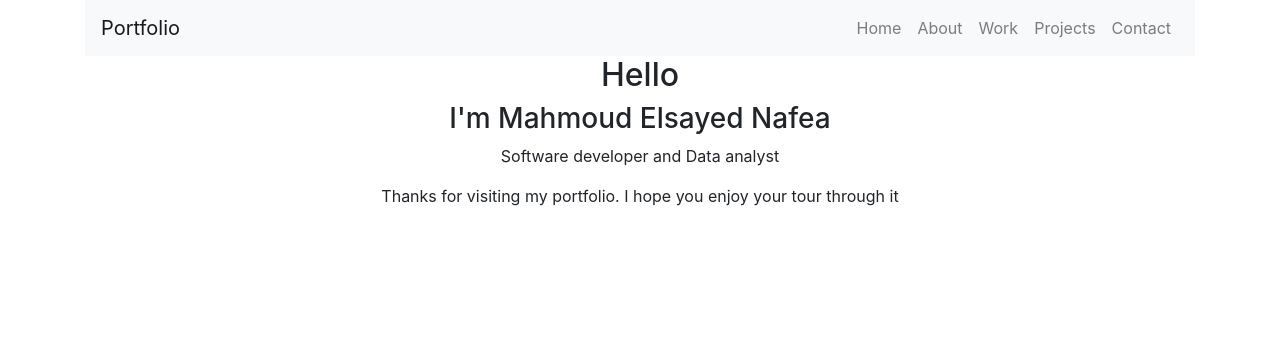
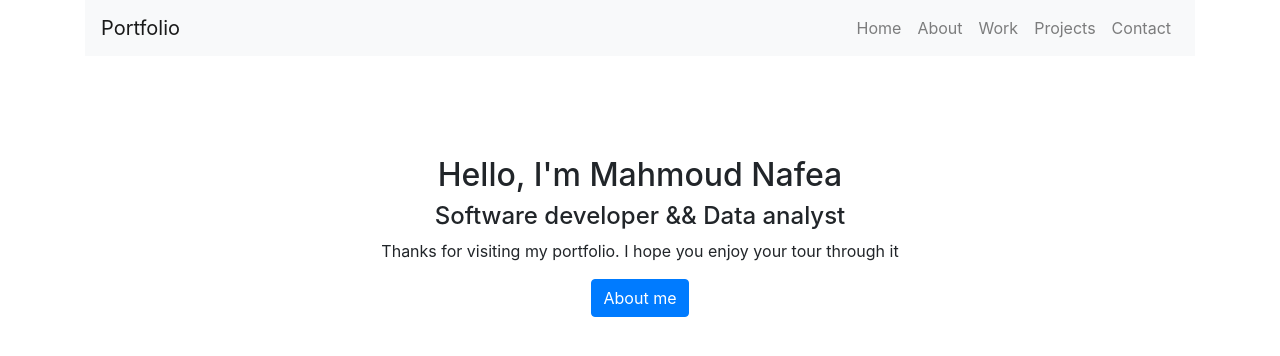
Before and after one commit to MahmoudNafea/portfolio, a React (Create React App) app: page / in a window 1280 px wide. Shown: the top 356 px of the page. Built offline with nearby package versions, Linux system fonts and the light colour scheme.

Commit message:
adding info button to home page

```diff
--- a/src/components/home.js
+++ b/src/components/home.js
@@ -1,4 +1,5 @@
 import React, { Component } from 'react';
+import { Link } from 'react-router-dom';
 // import Background from "./background";
 // import WOW from "wowjs";
 
@@ -11,12 +12,15 @@ class HomePage extends Component {
 
     render() {
         return (
-            <div className="container text-center">
+            <div id="home" className="container text-center">
                 {/* <Background /> */}
-                <h2 className="title">Hello</h2>
-                <h3 className="sub-title">I'm Mahmoud Elsayed Nafea</h3>
-                <p className="intro">Software developer and Data analyst </p>
+                <h2 className="title">Hello, I'm Mahmoud Nafea</h2>
+                {/* <h3 className="sub-title"></h3> */}
+                <h4 className="intro">Software developer && Data analyst </h4>
                 <p className="intro">Thanks for visiting my portfolio. I hope you enjoy your tour through it </p>
+                <div>
+                    <Link to="/about" className="btn btn-primary">About me</Link>
+                </div>
             </div >
         )
     }
--- a/src/styles/styles.scss
+++ b/src/styles/styles.scss
@@ -22,3 +22,6 @@
     height: 50px;
     width: 50px;
 }
+#home{
+    margin-top: 100px;
+}
```
